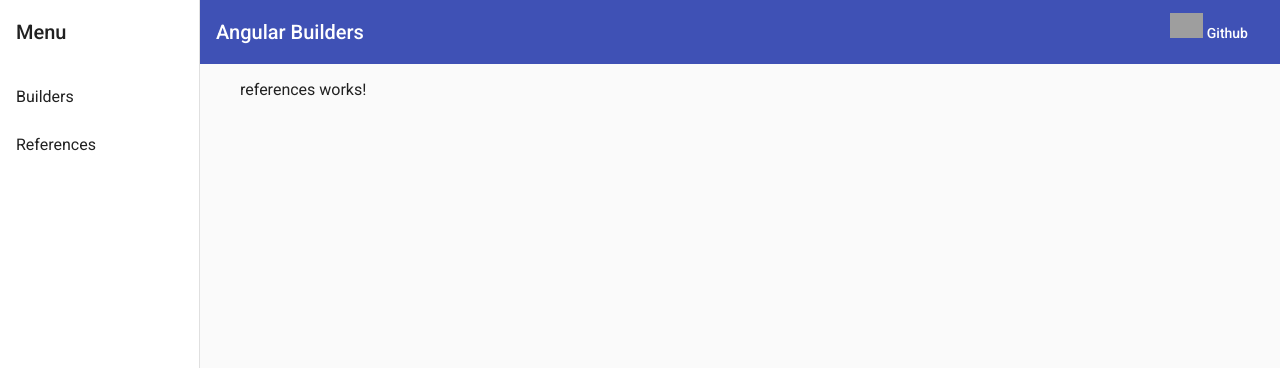
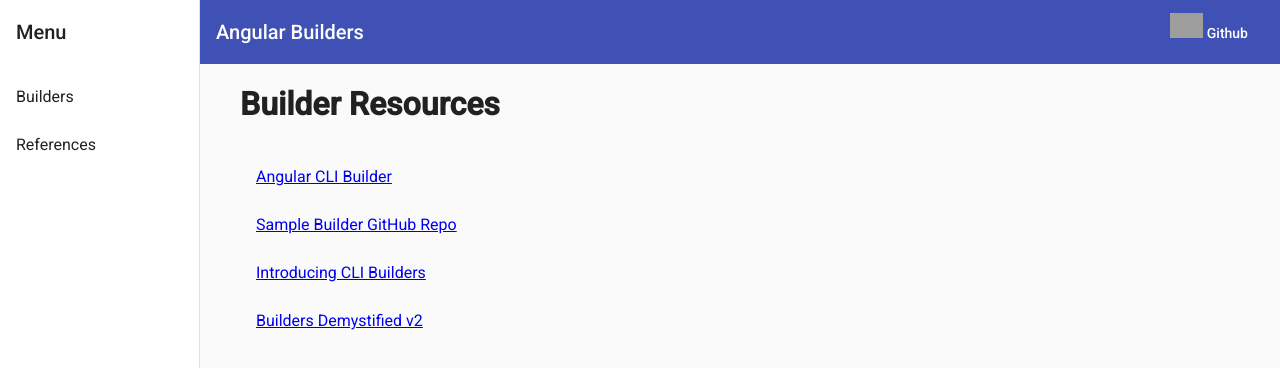
Before and after one commit to ngx-builders/angular-builder, an Angular app: page /reference in a window 1280 px wide. Shown: the top 368 px of the page. Built offline with nearby package versions, Linux system fonts and the light colour scheme; grey boxes are pictures that could not be loaded.

Commit message:
added resources for builders

```diff
--- a/src/app/app.module.ts
+++ b/src/app/app.module.ts
@@ -20,6 +20,7 @@
 import { ServiceWorkerModule } from '@angular/service-worker';
 import { environment } from '../environments/environment';
 import { MatExpansionModule } from '@angular/material/expansion';
+
 
 @NgModule({
   declarations: [
--- a/src/app/dashboard/dashboard.component.ts
+++ b/src/app/dashboard/dashboard.component.ts
@@ -1,43 +1,14 @@
 import { Component, OnInit } from '@angular/core';
-import { map } from 'rxjs/operators';
-import { Breakpoints, BreakpointObserver } from '@angular/cdk/layout';
 import { BuilderDataService } from './service/builder-data.service';
-import { IBuilderData } from './ibuilderdata';
-import { Observable } from 'rxjs';
 
 @Component({
   selector: 'app-dashboard',
   templateUrl: './dashboard.component.html',
   styleUrls: ['./dashboard.component.css']
 })
-export class DashboardComponent implements OnInit {
-  /** Based on the screen size, switch from standard to one column per row */
-  cards = this.breakpointObserver.observe(Breakpoints.Handset).pipe(
-    map(({ matches }) => {
-      if (matches) {
-        return [
-          { title: 'Card 1', cols: 1, rows: 1 },
-          { title: 'Card 2', cols: 1, rows: 1 },
-          { title: 'Card 3', cols: 1, rows: 1 },
-          { title: 'Card 4', cols: 1, rows: 1 }
-        ];
-      }
+export class DashboardComponent {
 
-      return [
-        { title: 'Card 1', cols: 1, rows: 1 },
-        { title: 'Card 2', cols: 1, rows: 1 },
-        { title: 'Card 3', cols: 1, rows: 1 },
-        { title: 'Card 4', cols: 1, rows: 1 }
-      ];
-    })
-  );
-
-  builders$: Observable<IBuilderData[]>;
-  constructor(private breakpointObserver: BreakpointObserver,
-    private dataService: BuilderDataService) { }
-
-  ngOnInit() {
-    this.builders$ = this.dataService.getBuilderData();
-  }
+  builders$ = this.dataService.getBuilderData();;
+  constructor(private dataService: BuilderDataService) { }
 
 }
--- /dev/null
+++ b/src/app/references/reference.ts
@@ -0,0 +1,13 @@
+export interface IReference {
+  resources: IResource[]
+}
+
+export interface IResource {
+  name: string;
+  description: string;
+  type: string;
+}
+
+export interface IBlogs {
+
+}
--- a/src/app/references/references.component.css
+++ b/src/app/references/references.component.css
@@ -0,0 +1,14 @@
+
+mat-expansion-panel-header {
+  background-color: #3f51b5 !important;
+}
+
+.mat-expansion-panel-header.mat-expanded:focus,
+.mat-expansion-panel-header.mat-expanded:hover {
+  background-color: #3f51b5;
+}
+
+mat-panel-title {
+  color: white;
+  font-size: 18px;
+}
--- a/src/app/references/references.component.html
+++ b/src/app/references/references.component.html
@@ -1 +1,19 @@
-<p>references works!</p>
+<h1 class="heading">Builder Resources</h1>
+<ng-container *ngIf="references$ | async as references">
+  <!-- <mat-accordion multi="true">
+    <mat-expansion-panel expanded="true" *ngFor="let reference of references.resources">
+      <mat-expansion-panel-header>
+        <mat-panel-title>
+          {{reference.name}}
+        </mat-panel-title>
+      </mat-expansion-panel-header>
+      <a [href]="reference.link" [title]="reference.link" target="_blank">{{reference.description}}</a>
+    </mat-expansion-panel>
+  </mat-accordion> -->
+
+  <mat-list>
+    <mat-list-item *ngFor="let reference of references.resources">
+        <a [href]="reference.link" [title]="reference.link" target="_blank">{{reference.name}}</a>
+    </mat-list-item>
+  </mat-list>
+</ng-container>
--- a/src/app/references/references.component.ts
+++ b/src/app/references/references.component.ts
@@ -1,15 +1,15 @@
 import { Component, OnInit } from '@angular/core';
+import { ReferenceService } from './service/reference.service';
 
 @Component({
   selector: 'app-references',
   templateUrl: './references.component.html',
   styleUrls: ['./references.component.css']
 })
-export class ReferencesComponent implements OnInit {
+export class ReferencesComponent {
 
-  constructor() { }
+  references$ = this.referenceService.getReferenceData();
 
-  ngOnInit() {
-  }
+  constructor(private referenceService: ReferenceService) { }
 
 }
--- /dev/null
+++ b/src/app/references/service/reference.service.ts
@@ -0,0 +1,17 @@
+import { Injectable } from '@angular/core';
+import { HttpClient } from '@angular/common/http';
+import { IReference } from '../reference';
+
+@Injectable({
+  providedIn: 'root'
+})
+export class ReferenceService {
+  referencePath = "/assets/references.json";
+
+  constructor(private http: HttpClient) { }
+
+  getReferenceData() {
+    return this.http.get<IReference[]>(this.referencePath);
+  }
+
+}
--- /dev/null
+++ b/src/assets/references.json
@@ -0,0 +1,25 @@
+{
+  "resources": [
+    {
+      "name": "Angular CLI Builder",
+      "description": "Official documentation for Angular Builders.",
+      "link": "https://angular.io/guide/cli-builder"
+    },
+    {
+      "name": "Sample Builder GitHub Repo",
+      "description": "This repository contains the sample code to the builders.",
+      "link": "https://github.com/mgechev/cli-builders-demo"
+    },
+    {
+      "name": "Introducing CLI Builders",
+      "description": "Blog on CLI builders.",
+      "link": "https://blog.angular.io/introducing-cli-builders-d012d4489f1b"
+    },
+    {
+      "name": "Builders Demystified v2",
+      "description": "Blog on CLI builders.",
+      "link": "https://blog.angularindepth.com/angular-cli-under-the-hood-builders-demystified-v2-e73ee0f2d811"
+    }
+  ],
+  "blogs": []
+}
--- a/src/styles.css
+++ b/src/styles.css
@@ -17,3 +17,7 @@
   font-size: 8pt;
   float: right;
 }
+
+.mat-expansion-indicator::after {
+  color: white
+}
```
Also changed, not shown: src/app/dashboard/dashboard.component.css (+4 -4 lines), 1 other file (tests, documents, lock files or other folders).
